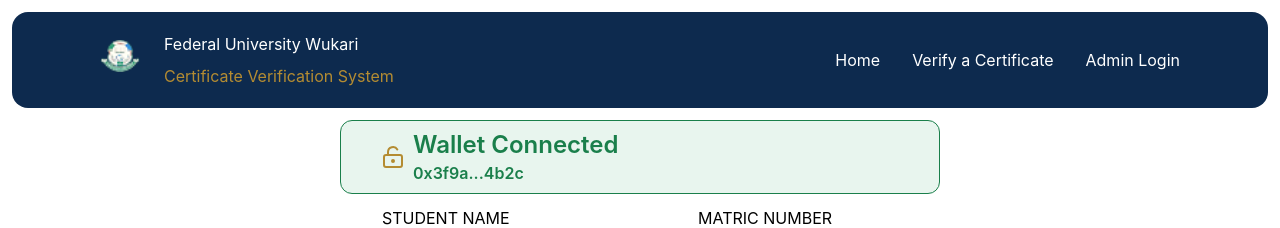
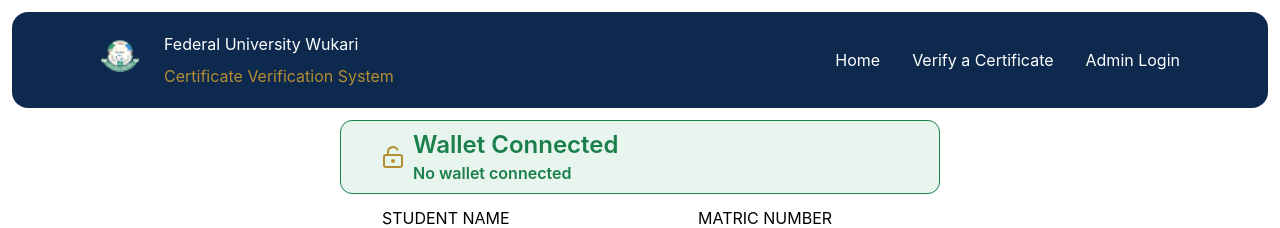
Before and after one commit to Enoch-Boomer339/certify2, a React (Vite) app: page /admin2 in a window 1280 px wide. Shown: the top 228 px of the page. Built offline with nearby package versions, Linux system fonts and the light colour scheme; what @react-pdf/renderer would draw is missing.

Commit message:
display wallet address

```diff
--- a/src/components/AdminState1.jsx
+++ b/src/components/AdminState1.jsx
@@ -28,7 +28,7 @@ const AdminState1 = () => {
       const connectedAddress = accounts[0].toLowerCase();
 
       if (ADMIN_ADDRESSES.includes(connectedAddress)) {
-        navigate('/admin2');
+        navigate('/admin2', { state: { address: accounts[0] } });
       } else {
         alert("Access Denied: This wallet is not an authorized admin.");
       }
--- a/src/components/AdminState2.jsx
+++ b/src/components/AdminState2.jsx
@@ -1,8 +1,10 @@
 import React, { useState } from 'react'
 import { LockKeyholeOpen } from 'lucide-react'
-import { Link } from 'react-router-dom'
+import { Link, useLocation } from 'react-router-dom' // ✅ import useLocation
 
 const AdminState2 = () => {
+    const { state } = useLocation(); // ✅ grab the state passed from AdminState1
+    const connectedAddress = state?.address || "No wallet connected"; // ✅ fallback just in case
 
     const [name, setName] = useState("");
 
@@ -25,12 +27,15 @@ const AdminState2 = () => {
                     </div>
 
                     <div>
-                        <p className='text-[#1a7f4b] font-semibold'>0x3f9a...4b2c</p>
+                        {/* ✅ Now shows the real connected wallet address */}
+                        <p className='text-[#1a7f4b] font-semibold'>{connectedAddress}</p>
                     </div>
                 </div>
             </div>
+
+            {/* rest of your form stays exactly the same */}
             <div>
-                <div className='flex flex-row  justify-between mb-3'>
+                <div className='flex flex-row justify-between mb-3'>
                     <div className='flex flex-col'>
                         <label>STUDENT NAME</label>
                         <input type="text" placeholder='Enoch Methuselah Ezekiel' className='border w-58 p-2 rounded-md' value={name} onChange={handleChange} />
@@ -42,14 +47,14 @@ const AdminState2 = () => {
                     </div>
                 </div>
 
-                <div className='flex flex-col justify-between mb-3' >
+                <div className='flex flex-col justify-between mb-3'>
                     <label>PROGRAMME</label>
                     <input type="text" placeholder='B.Sc Computer Science' className='border p-2 rounded-md' />
                 </div>
 
                 <div className='flex flex-col justify-center mb-3'>
                     <div className='flex flex-row gap-11 mb-4'>
-                        <div className='flex flex-col '>
+                        <div className='flex flex-col'>
                             <label>CLASSIFICATION</label>
                             <select className='border w-60 p-2 bg-amber-50 rounded-md gap-1.5'>
                                 <option value="">First Class</option>
@@ -65,19 +70,17 @@ const AdminState2 = () => {
                             <label>DATE OF GRADUATION:</label>
                             <input type="text" placeholder='20/2027' className='border w-58 p-2 rounded-md' />
                         </div>
-
                     </div>
 
                     <div className='flex flex-row justify-center gap-2 items-center mb-4'>
                         <label>DATE ISSUED:</label>
-                            <p className='rounded-md'> {new Date().toLocaleDateString()}  </p>
+                        <p className='rounded-md'>{new Date().toLocaleDateString()}</p>
                     </div>
 
                     <div className='flex justify-center items-center'>
                         <Link to='/previewpdf' className='text-[#b48c32] hover:text-[#caab63] hover:bg-[#11417cd3] hover:cursor-pointer transition-colors duration-200 bg-[#0d2a4e] rounded-md px-16 py-4 mt-3.5 text-lg block text-center'>Issue Certificate</Link>
                     </div>
                 </div>
-
             </div>
         </form>
       </div>
```
Lines whose indentation alone changed are shown as unchanged.
